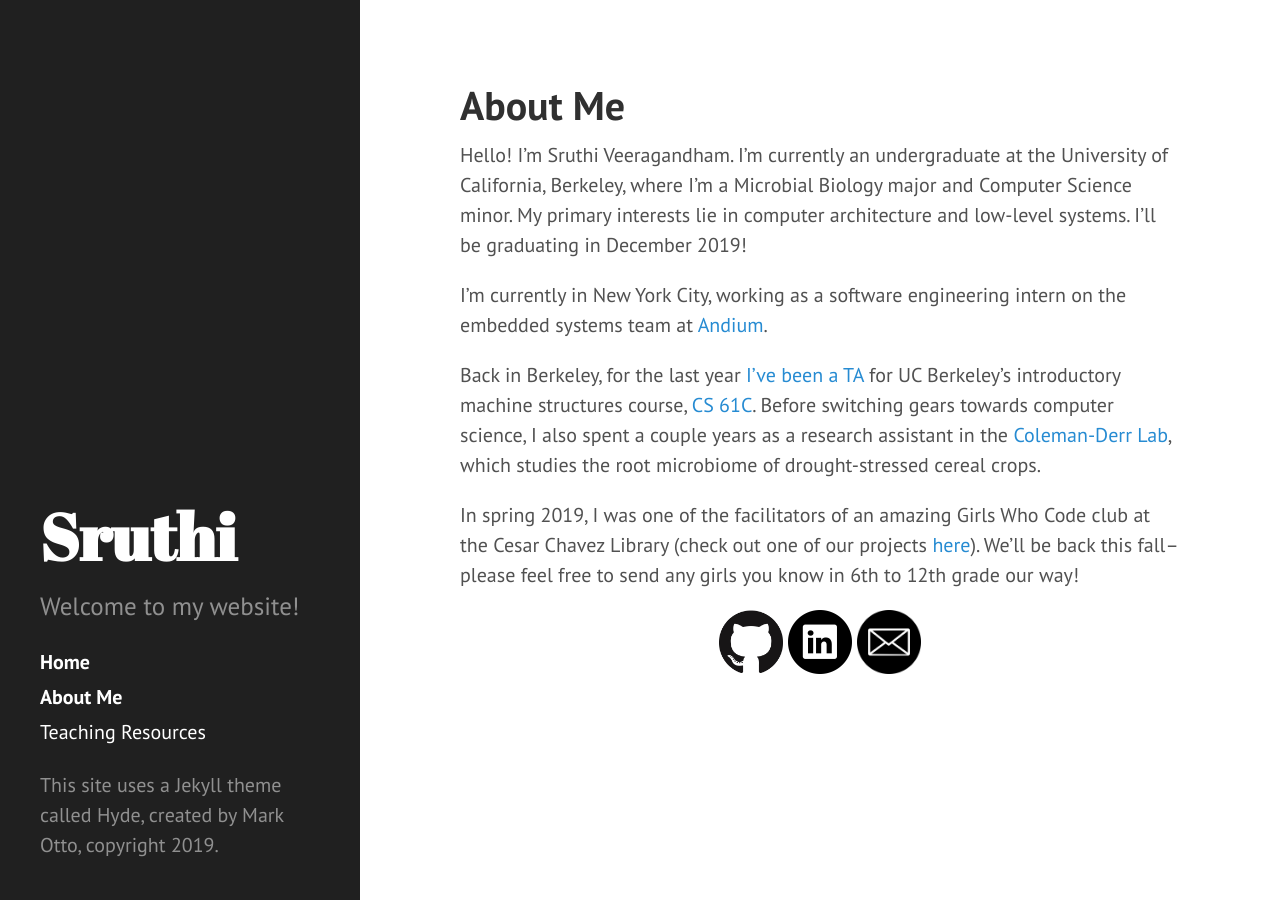
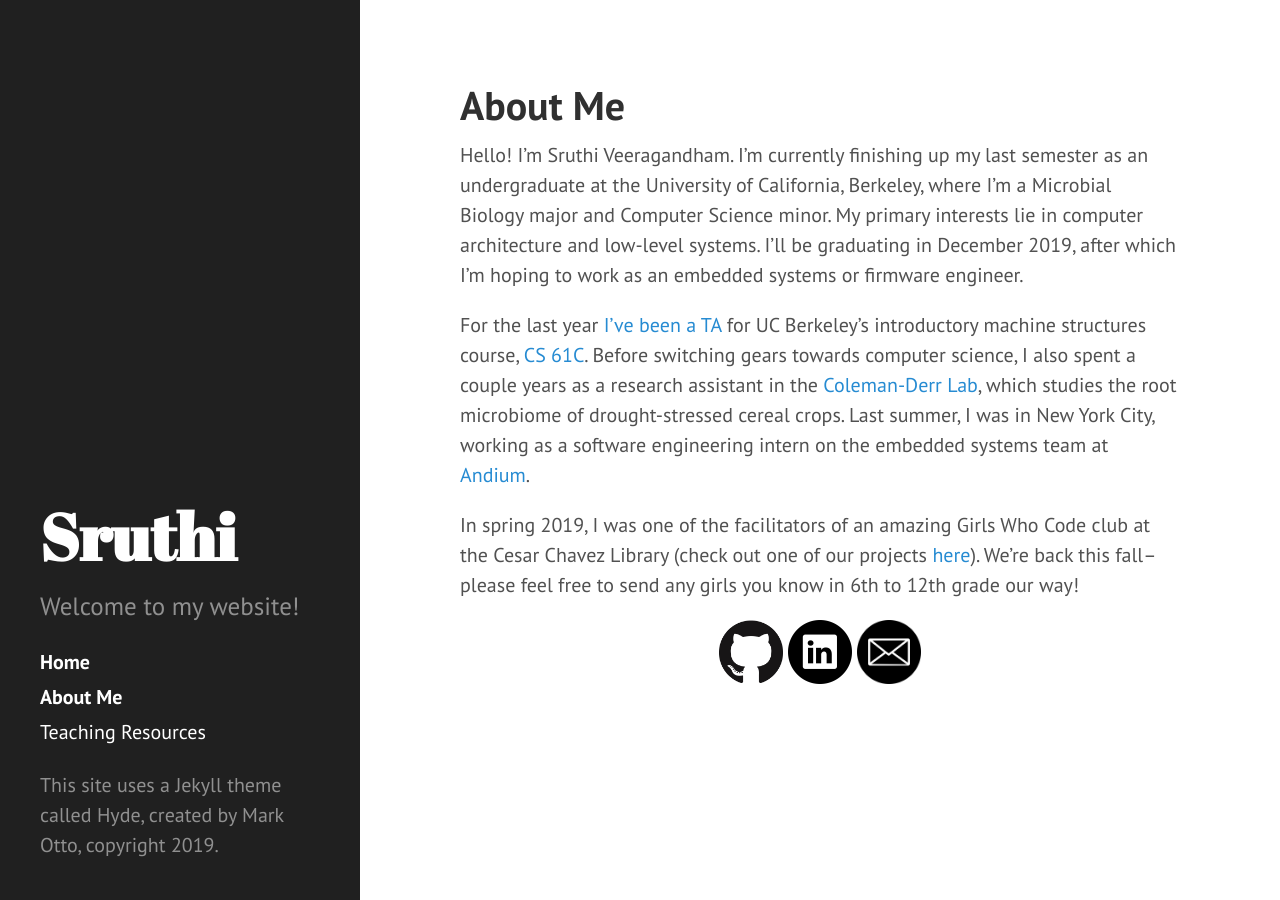
Before and after one commit to sruthiveeragandham/sruthiveeragandham.github.io, a Jekyll site: the page built from about.md, in a window 1280 px wide. Built offline with Jekyll 4.4.1, drawn with Linux system fonts in a browser that asks for light colours; Markdown is read by kramdown in place of the engine named in the settings.

Commit message:
Small update to about.md for Fall 2019

```diff
--- a/about.md
+++ b/about.md
@@ -3,13 +3,11 @@
 title: About Me
 ---
 
-Hello! I'm Sruthi Veeragandham. I'm currently an undergraduate at the University of California, Berkeley, where I'm a Microbial Biology major and Computer Science minor. My primary interests lie in computer architecture and low-level systems. I'll be graduating in December 2019!
+Hello! I'm Sruthi Veeragandham. I'm currently finishing up my last semester as an undergraduate at the University of California, Berkeley, where I'm a Microbial Biology major and Computer Science minor. My primary interests lie in computer architecture and low-level systems. I'll be graduating in December 2019, after which I'm hoping to work as an embedded systems or firmware engineer.
 
-I'm currently in New York City, working as a software engineering intern on the embedded systems team at [Andium](https://andium.com).
+For the last year [I've been a TA](/teaching) for UC Berkeley's introductory machine structures course, [CS 61C](https://cs61c.org). Before switching gears towards computer science, I also spent a couple years as a research assistant in the [Coleman-Derr Lab](https://pgec.berkeley.edu/coleman-derr-lab-0), which studies the root microbiome of drought-stressed cereal crops. Last summer, I was in New York City, working as a software engineering intern on the embedded systems team at [Andium](https://andium.com).
 
-Back in Berkeley, for the last year [I've been a TA](/teaching) for UC Berkeley's introductory machine structures course, [CS 61C](https://cs61c.org). Before switching gears towards computer science, I also spent a couple years as a research assistant in the [Coleman-Derr Lab](https://pgec.berkeley.edu/coleman-derr-lab-0), which studies the root microbiome of drought-stressed cereal crops.
-
-In spring 2019, I was one of the facilitators of an amazing Girls Who Code club at the Cesar Chavez Library (check out one of our projects [here](https://gwc-ca9717.github.io)). We'll be back this fall--please feel free to send any girls you know in 6th to 12th grade our way!
+In spring 2019, I was one of the facilitators of an amazing Girls Who Code club at the Cesar Chavez Library (check out one of our projects [here](https://gwc-ca9717.github.io)). We're back this fall--please feel free to send any girls you know in 6th to 12th grade our way!
 
 <div align="center">
   <a href="https://github.com/sruthiveeragandham"><img src="github.png" width="64" style="display: inline-block"></a>
```
